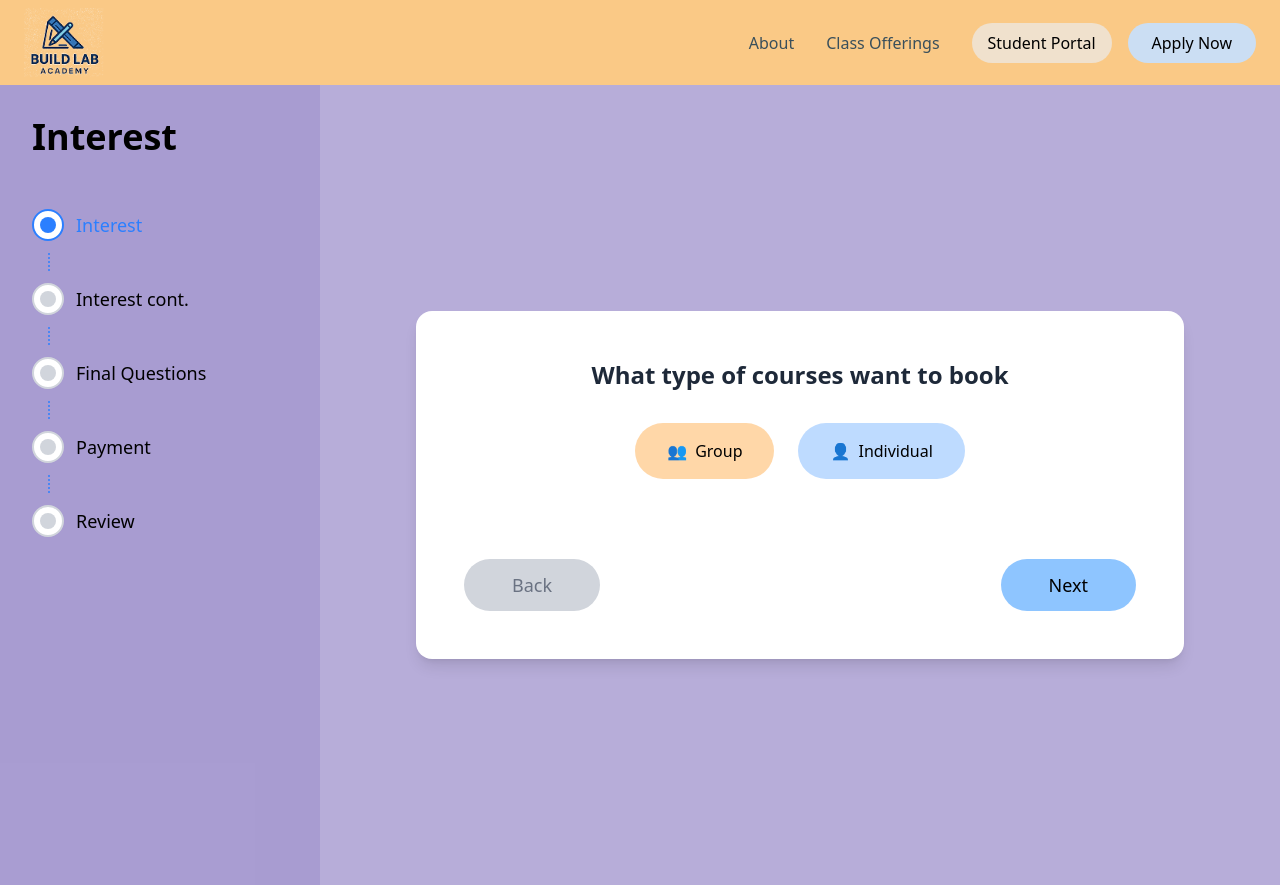
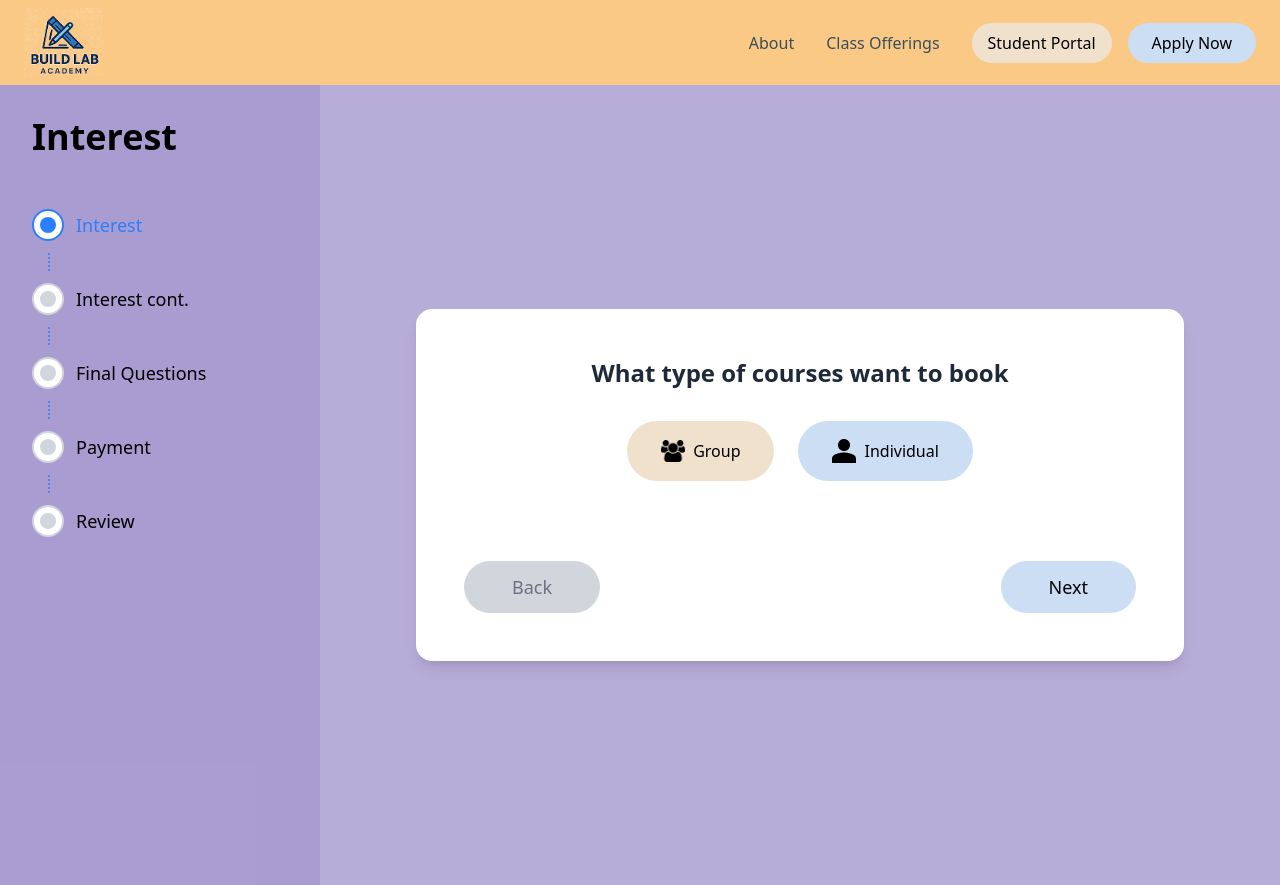
Before and after one commit to SeifEldin15/BuildLabAcademy, a Next.js app: page /apply in a window 1280 px wide. Built offline with nearby package versions, Linux system fonts and the light colour scheme.

Commit message:
feat: Add images for group and individual course types in ApplyPage component

```diff
--- a/src/app/apply/page.tsx
+++ b/src/app/apply/page.tsx
@@ -74,24 +74,24 @@ export default function ApplyPage() {
             <div className="flex justify-center space-x-6">
               <button
                 onClick={() => handleInputChange('courseType', 'group')}
-                className={`px-8 py-4 rounded-full font-medium transition-colors flex items-center space-x-2 ${
+                className={`rounded-full font-medium transition-all duration-200 flex items-center space-x-2 border-2 ${
                   formData.courseType === 'group'
-                    ? 'bg-orange-300 text-black'
-                    : 'bg-orange-200 text-black hover:bg-orange-300'
+                    ? 'px-8 py-4 bg-accent-color text-black border-accent-color shadow-lg transform scale-102'
+                    : 'px-8 py-4 bg-button-color-2 text-black hover:bg-main-color border-transparent'
                 }`}
               >
-                <span>👥</span>
+                <Image src="/Group.png" alt="Group" width={24} height={24} />
                 <span>Group</span>
               </button>
               <button
                 onClick={() => handleInputChange('courseType', 'individual')}
-                className={`px-8 py-4 rounded-full font-medium transition-colors flex items-center space-x-2 ${
+                className={`rounded-full font-medium transition-all duration-200 flex items-center space-x-2 border-2 ${
                   formData.courseType === 'individual'
-                    ? 'bg-blue-300 text-black'
-                    : 'bg-blue-200 text-black hover:bg-blue-300'
+                    ? 'px-8 py-4 bg-main-color text-white border-main-color shadow-lg transform scale-102'
+                    : 'px-8 py-4 bg-button-color-1 text-black hover:bg-secondary-color border-transparent'
                 }`}
               >
-                <span>👤</span>
+                <Image src="/Individual.png" alt="Individual" width={24} height={24} />
                 <span>Individual</span>
               </button>
             </div>
@@ -380,7 +380,7 @@ export default function ApplyPage() {
                 className={`px-12 py-3 rounded-full font-medium text-lg ${
                   currentStep === 1
                     ? 'bg-gray-300 text-gray-500 cursor-not-allowed'
-                    : 'bg-yellow-300 text-black hover:bg-yellow-400 transition-colors'
+                    : 'bg-button-color-2 text-black hover:bg-main-color hover:text-black transition-colors'
                 }`}
               >
                 Back
@@ -392,7 +392,7 @@ export default function ApplyPage() {
                 className={`px-12 py-3 rounded-full font-medium text-lg ${
                   currentStep === 5
                     ? 'bg-gray-300 text-gray-500 cursor-not-allowed'
-                    : 'bg-blue-300 text-black hover:bg-blue-400 transition-colors'
+                    : 'bg-button-color-1 text-black hover:bg-secondary-color hover:text-black transition-colors'
                 }`}
               >
                 Next
```
Also changed, not shown: public/Group.png (added), public/Individual.png (added).
